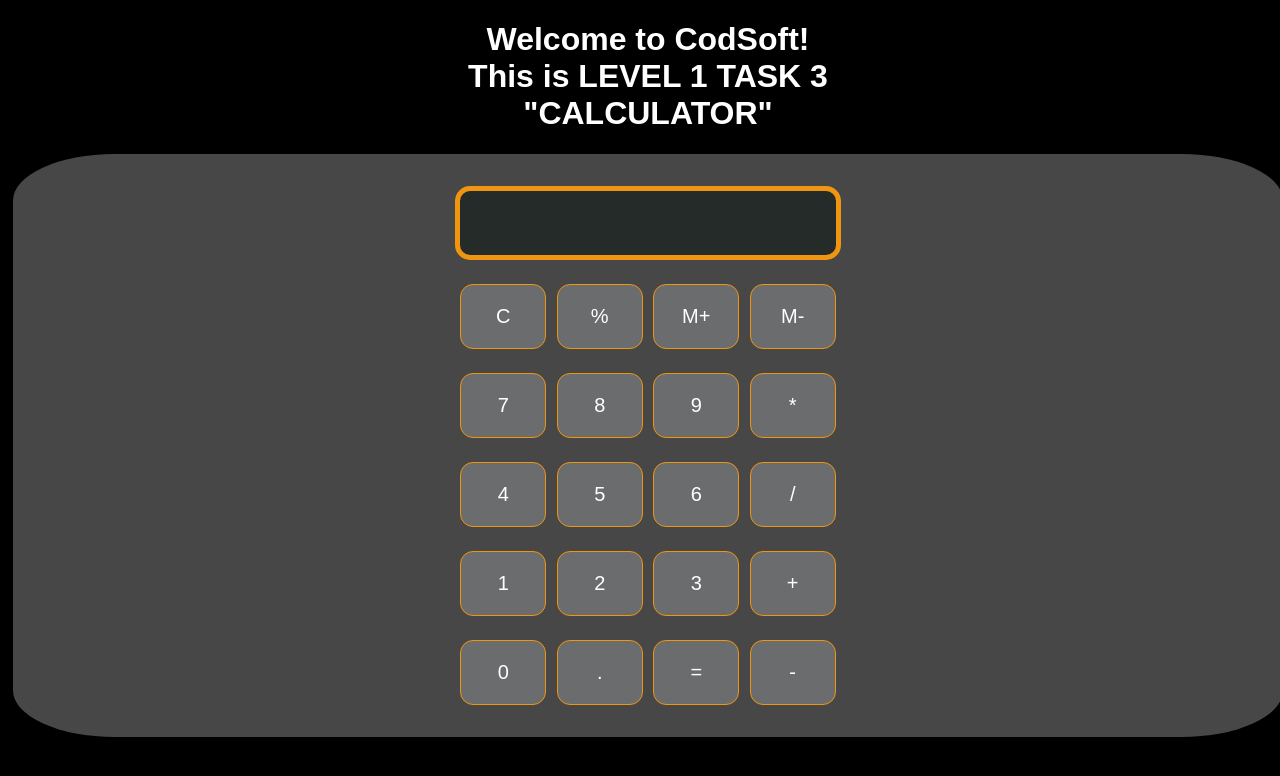
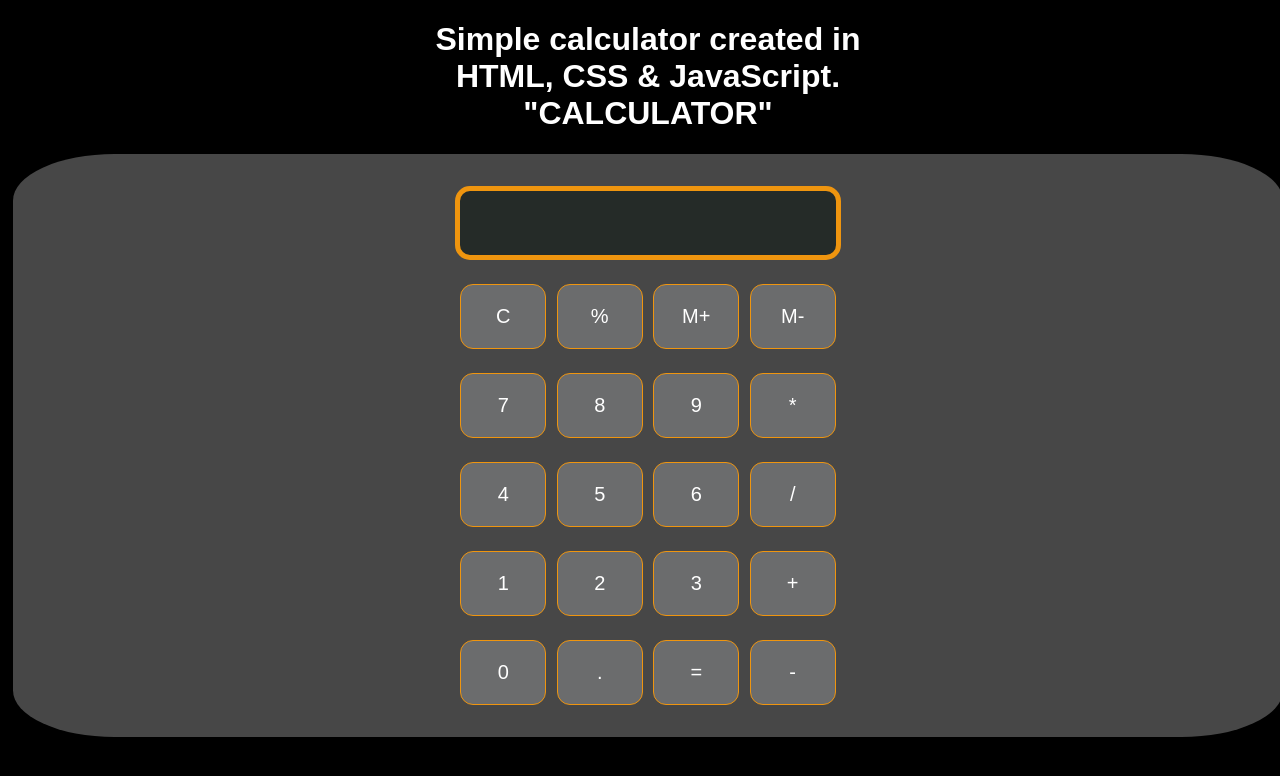
Before and after one commit to Anand3125/CALCULATOR, a plain HTML site: page index.html in a window 1280 px wide. Drawn offline with Linux system fonts and the light colour scheme; a web font is replaced by a local one.

Commit message:
Update index.html

```diff
--- a/index.html
+++ b/index.html
@@ -4,14 +4,14 @@
 <head>
   <meta charset="utf-8">
   <meta name="viewport" content="width=device-width">
-  <title>Welcome to CodSoft! this is level 1 project task 3 - calculator</title>
+  <title> calculator</title>
   <link href="style.css" rel="stylesheet" type="text/css" />
   <link href="utils.css" rel="stylesheet" type="text/css" />
 </head>
 
 <body>
   <div>
-  <h1 class="text-center">Welcome to CodSoft! <br>This is LEVEL 1  TASK 3 <br>"CALCULATOR"</h1>
+  <h1 class="text-center">Simple calculator created in <br>HTML, CSS & JavaScript. <br>"CALCULATOR"</h1>
 </div>
 <div class="cabinet">
   <div class="container flex flex-col items-center mx-auto m-w-20">
```
